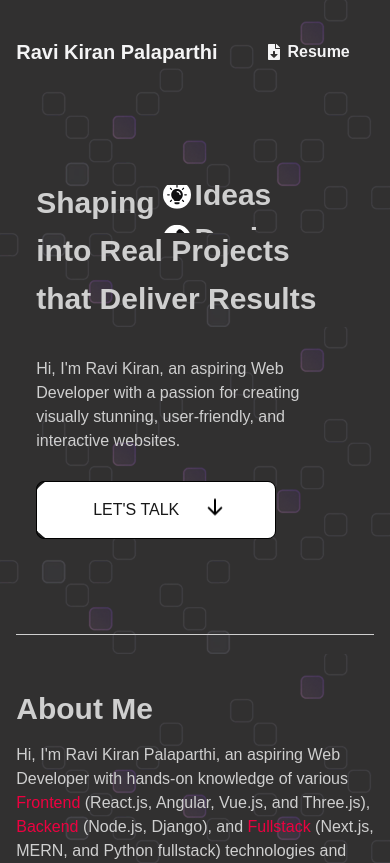
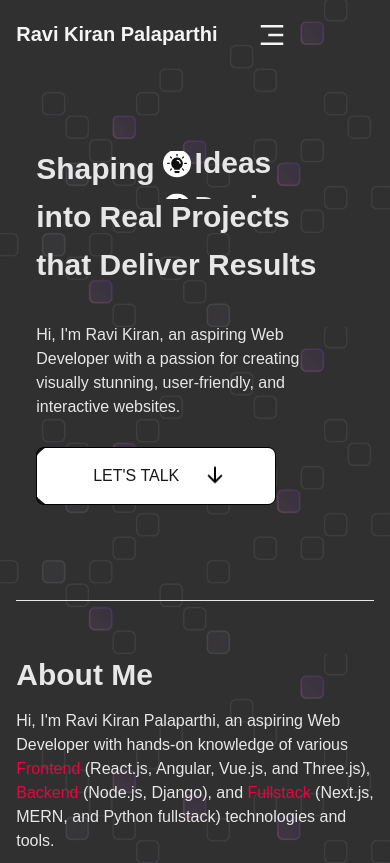
Before and after one commit to ravikiranprk/portfolio-nextjs, a Next.js app: page / in a window 390 px wide. Shown: the top 863 px of the page. Built offline with nearby package versions, Linux system fonts and the light colour scheme.

Commit message:
mobile menu is added

```diff
--- a/app/globals.css
+++ b/app/globals.css
@@ -20,11 +20,11 @@ html {
 
 :root:has(#theme-toggle[value="dark"]) {
   --background: #313030;
-  --foreground: #cfcfcf;
+  --foreground: #e7e7e7;
 }
 
 :root:has(#theme-toggle[value="light"]) {
-  --background: #cfcfcf;
+  --background: #e7e7e7;
   --foreground: #313030;
 }
 
@@ -39,7 +39,7 @@ body {
     @apply hover:bg-zinc-200 hover:text-[#111111] rounded-4xl px-2 py-1;
   }
   .li-hover-light ul li {
-    @apply hover:bg-[#111111] hover:text-zinc-200 rounded-4xl px-2 py-1;
+    @apply hover:bg-[#111111] hover:text-zinc-200 rounded-4xl px-4 py-2;
   }
   .li-center li a {
     @apply flex justify-center items-center gap-0.5;
--- a/components/Menu.tsx
+++ b/components/Menu.tsx
@@ -1,13 +1,19 @@
 "use client";
-import { BookOpenCheck, BriefcaseBusiness, CircleUserRound, Home, Laptop, LucideSunDim, Mail, MenuIcon, Moon } from 'lucide-react';
+import { BookOpenCheck, BriefcaseBusiness, CircleUserRound, Home, Laptop, LucideSunDim, Mail, MenuIcon, MenuSquareIcon, Moon } from 'lucide-react';
 import React, { useState } from 'react';
 import { FaFileDownload } from 'react-icons/fa';
+import { RiCloseLine, RiMenu3Line } from 'react-icons/ri';
 
 const Menu = () => {
   const [themeValue, setTheme] = useState("dark");
+  const [isMobileMenuOpen, setIsMobileMenuOpen] = useState(false);
+
+  const toggleMobileMenu = () => {
+    setIsMobileMenuOpen(!isMobileMenuOpen);
+  }
 
   return (
-    <menu className={`flex justify-between items-center mt-5 mb-5 w-11/12 mx-auto ${ themeValue === "dark" ? 'text-zinc-100 li-hover' : 'text-[#292929] li-hover-light'}`}>
+    <menu className={`flex lg:justify-evenly justify-between lg:items-center items-start mt-5 mb-5 w-11/12 mx-auto ${ themeValue === "dark" ? 'text-zinc-100 li-hover' : 'text-[#292929] li-hover-light'} gap-8 z-50`}>
       {/* name */}
       <h1 className='logo font-bold text-xl'><a href="/">Ravi Kiran Palaparthi</a></h1>
 
@@ -22,14 +28,16 @@ const Menu = () => {
         <li className='flex justify-center items-center'><a href="/CVWebDev.pdf" download><FaFileDownload />Resume</a></li>
       </ul>
 
+      <div className="md:hidden w-[30vw]" onClick={toggleMobileMenu}>
+        {
+          isMobileMenuOpen ? (
+            <span>
+            <RiCloseLine size={30} className='hover:cursor-pointer' />
             {/* navigation links for md and sm devices (mobile, tablet, etc.) */}
-      <ul className={`flex flex-col justify-start items-center gap-3 ${ themeValue === "dark"? 'border-zinc-300' : 'border-[#292929]'} border-2 rounded-md px-2 py-1 mx-auto li-center mobile-nav z-20 hidden`}>
-        <li><a href="/"><Home /></a></li>
-        <li className={`${themeValue === "dark" ? 'text-zinc-300' : 'text-[#292929]'}`}>|</li>
+            <ul className={`absolute z-50 flex-col  justify-center items-start gap-3 ${ themeValue === "dark"? 'border-zinc-300' : 'border-[#292929]'} border-2 rounded-md px-4 py-2 li-center ${isMobileMenuOpen ? 'flex' : 'hidden'} w-fit bg-gray-800 text-zinc-200`}>
               <li><a href="#about"><CircleUserRound />About</a></li>
               <li><a href="#skills"><BookOpenCheck />Skills</a></li>
               <li><a href="#experience"><BriefcaseBusiness />Experience</a></li>
-        <li><a href="#projects"><Laptop />Projects</a></li>
               <li><a href="#contact"><Mail />Contact</a></li>
               <li>
                 <button
@@ -38,14 +46,17 @@ const Menu = () => {
                   value={themeValue}
                   className='hover:cursor-pointer lg:hidden'
                 >
-            {themeValue === "dark" ? <LucideSunDim /> : <Moon />}
+                  {themeValue === "dark" ? (<LucideSunDim />)  : <Moon />}
                 </button>
               </li>
             </ul>
+            </span>
+          ) : (
+            <RiMenu3Line size={30} className='hover:cursor-pointer' />
+          )
+        }
+      </div>
 
-      <div className='flex justify-center items-center z-20 lg:hidden p-4'>
-        <a className="flex justify-center items-center gap-1.5 hover:bg-zinc-100 hover:text-[#111111] rounded-4xl px-2 py-1 font-semibold transition-all duration-500" href="/CVWebDev.pdf" download><FaFileDownload />Resume</a>
-      </div>
 
       {/* theme toggle button */}
       <button
```
Lines whose indentation alone changed are shown as unchanged.
